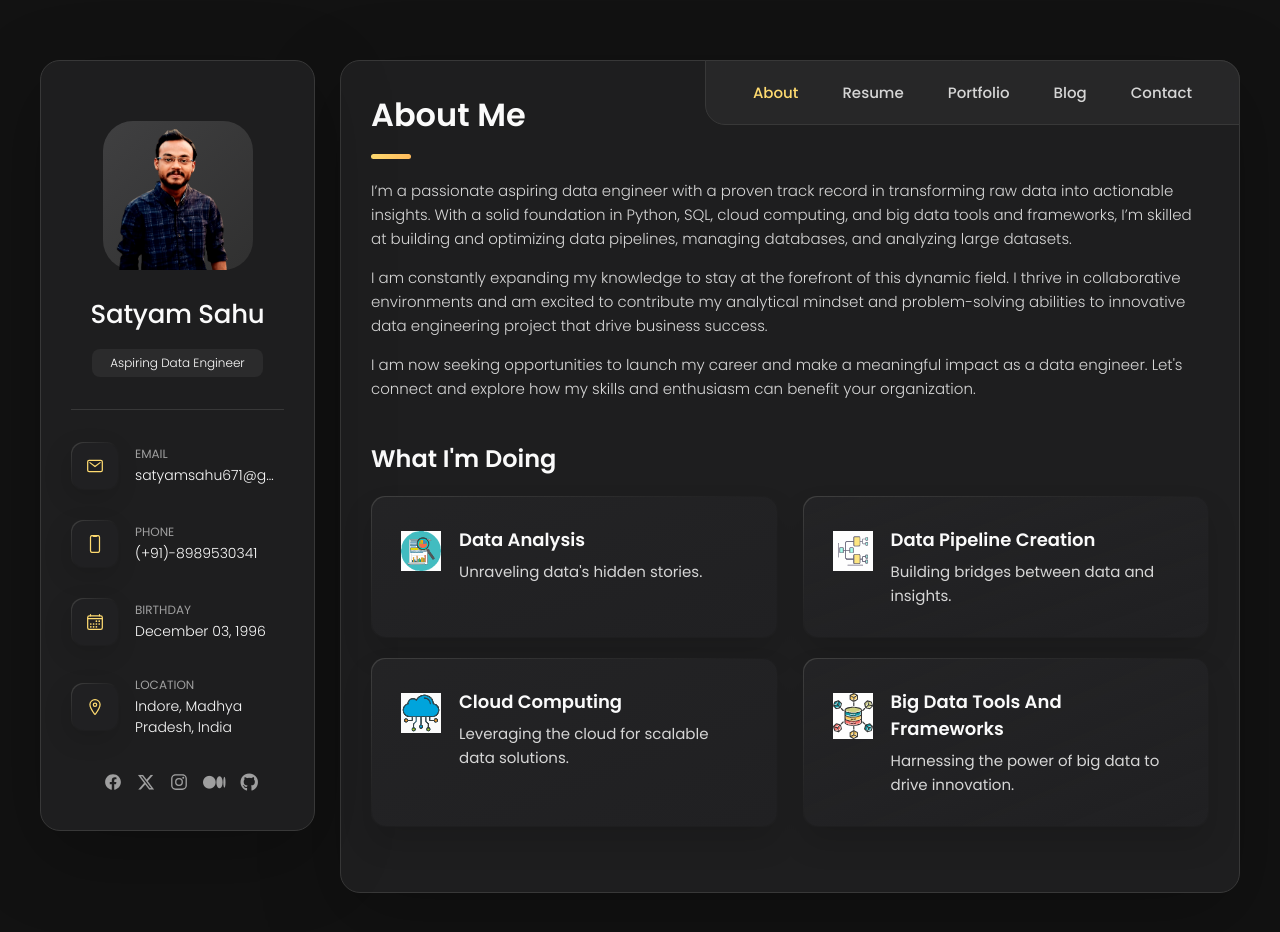
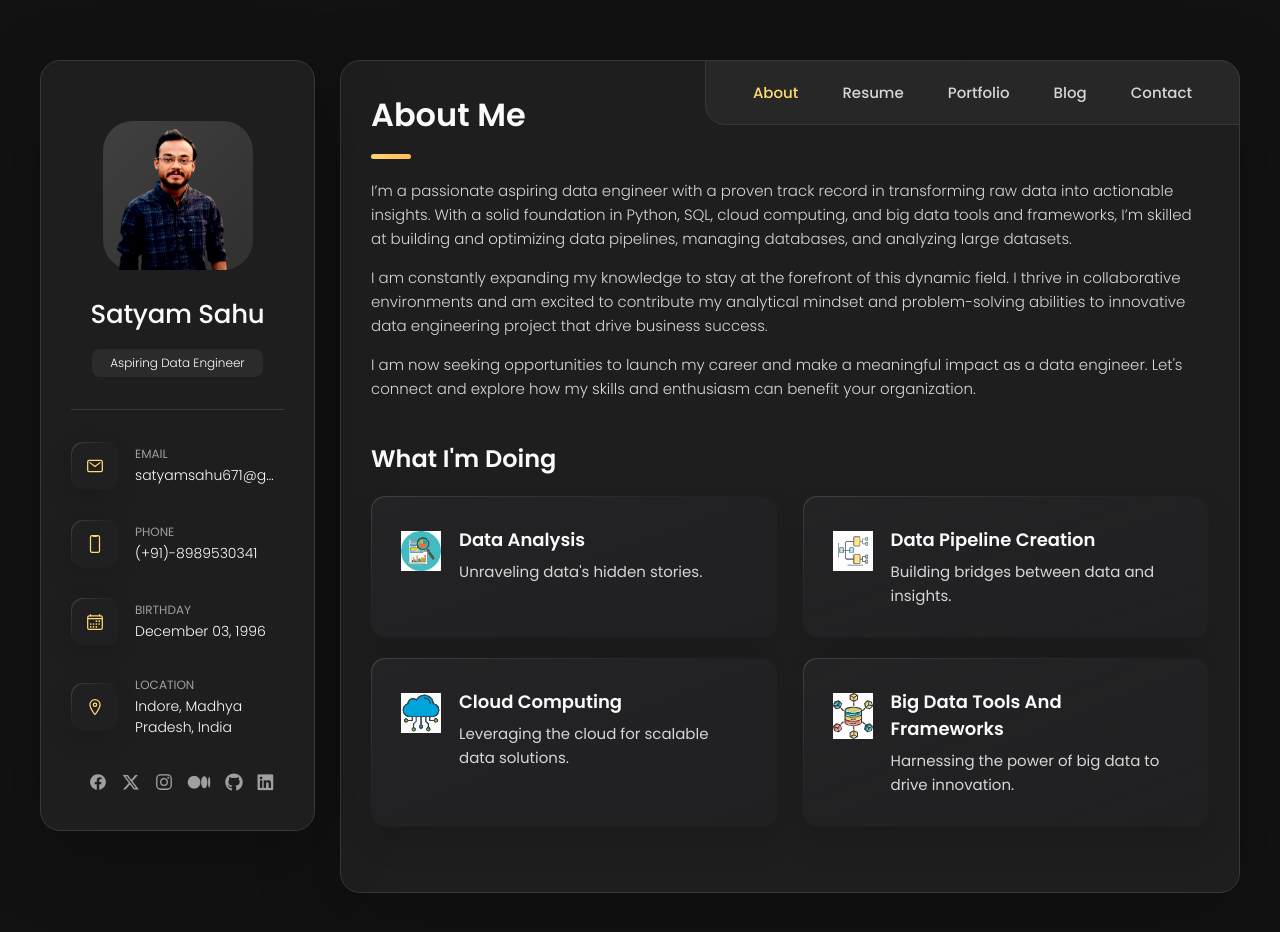
Before and after one commit to satyam671/Portfolio, a plain HTML site: page index.html in a window 1280 px wide. Drawn offline with nearby package versions, Linux system fonts and the light colour scheme.

Commit message:
Update index.html

```diff
--- a/index.html
+++ b/index.html
@@ -165,6 +165,12 @@
                   <li class="social-item">
                       <a href="https://github.com/satyam671" class="social-link">
                           <i class="fa-brands fa-github"></i>
+                       </a>
+                  </li>
+
+                    <li class="social-item">
+                      <a href="https://linkedin.com/in/satyamsahu671/" class="social-link">
+                          <i class="fa-brands fa-linkedin"></i>
                        </a>
                   </li>
 
```
